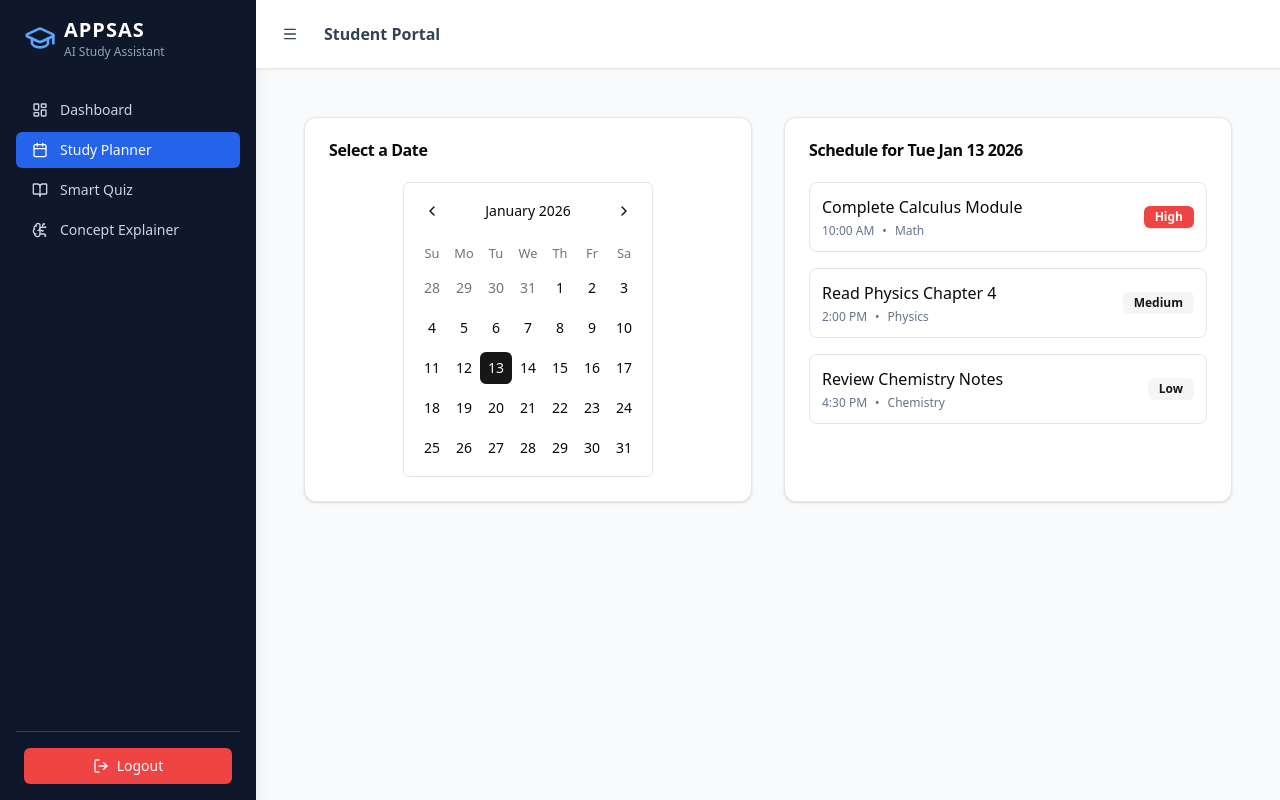
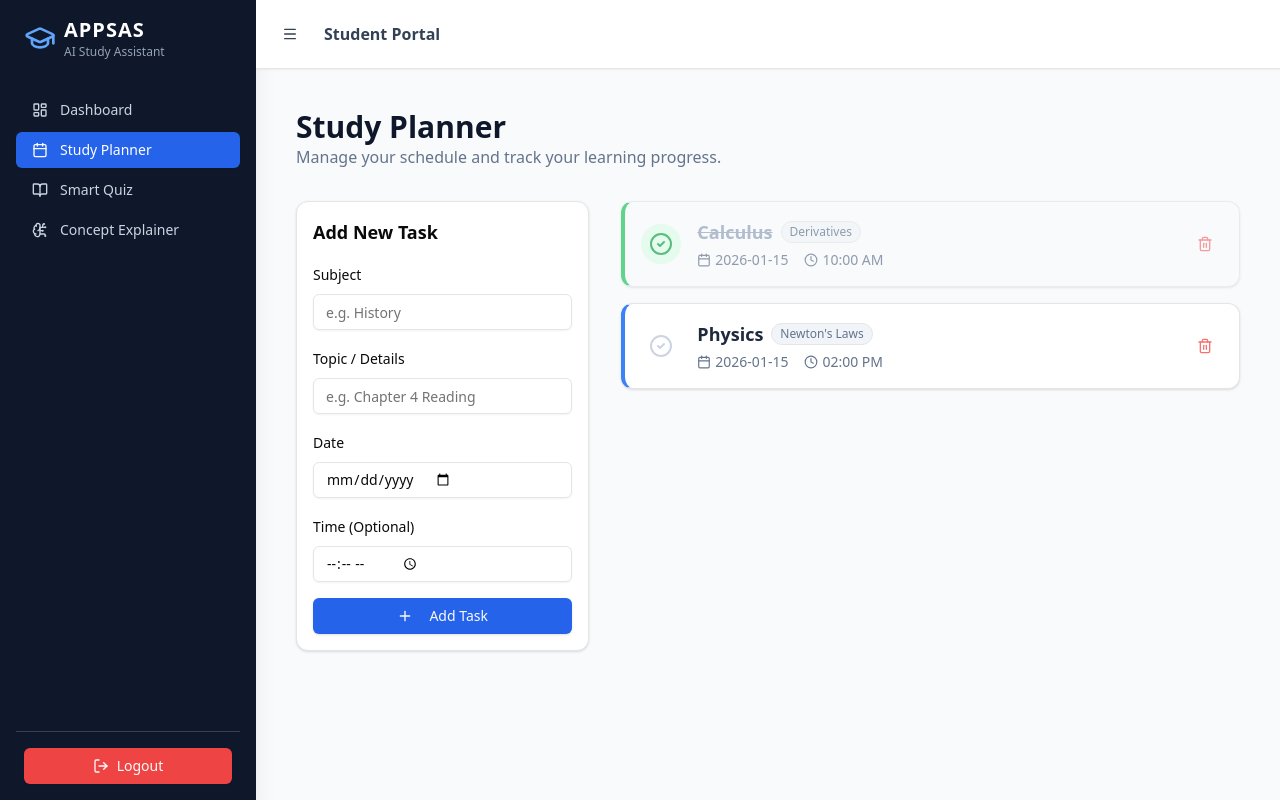
Before and after one commit to Krish-452/APPSAS, a React (Vite) app: page /planner in a window 1280 px wide. Built offline with nearby package versions, Linux system fonts and the light colour scheme.

Commit message:
Update StudyPlanner.jsx

```diff
--- a/src/pages/StudyPlanner.jsx
+++ b/src/pages/StudyPlanner.jsx
@@ -1,59 +1,161 @@
 import { useState } from "react";
-import { Calendar } from "@/components/ui/calendar";
-import { Card, CardContent, CardHeader, CardTitle } from "@/components/ui/card";
-import { Badge } from "@/components/ui/badge";
+import { Card, CardContent } from "@/components/ui/card";
+import { Button } from "@/components/ui/button";
+import { Input } from "@/components/ui/input";
+import { Label } from "@/components/ui/label";
+import { Calendar as CalendarIcon, Clock, CheckCircle2, Plus, Trash2 } from "lucide-react";
 
 export default function StudyPlanner() {
-  const [date, setDate] = useState(new Date());
+  // Input States
+  const [newSubject, setNewSubject] = useState("");
+  const [newTopic, setNewTopic] = useState("");
+  const [newTime, setNewTime] = useState("");
+  const [newDate, setNewDate] = useState("");
 
-  const tasks = [
-    { title: "Complete Calculus Module", time: "10:00 AM", type: "Math", priority: "High" },
-    { title: "Read Physics Chapter 4", time: "2:00 PM", type: "Physics", priority: "Medium" },
-    { title: "Review Chemistry Notes", time: "4:30 PM", type: "Chemistry", priority: "Low" },
-  ];
+  // Initial Data
+  const [tasks, setTasks] = useState([
+    { id: 1, subject: "Calculus", topic: "Derivatives", date: "2026-01-15", time: "10:00 AM", completed: true },
+    { id: 2, subject: "Physics", topic: "Newton's Laws", date: "2026-01-15", time: "02:00 PM", completed: false },
+  ]);
+
+  const addTask = () => {
+    if (!newSubject || !newTopic || !newDate) return;
+
+    const newTask = {
+        id: Date.now(),
+        subject: newSubject,
+        topic: newTopic,
+        date: newDate,
+        time: newTime || "All Day",
+        completed: false
+    };
+
+    setTasks([...tasks, newTask]);
+    // Reset fields
+    setNewSubject("");
+    setNewTopic("");
+    setNewDate("");
+    setNewTime("");
+  };
+
+  const toggleTask = (id) => {
+    setTasks(tasks.map(t => t.id === id ? { ...t, completed: !t.completed } : t));
+  };
+
+  const deleteTask = (id) => {
+    setTasks(tasks.filter(t => t.id !== id));
+  };
 
   return (
-    <div className="p-8 grid md:grid-cols-2 gap-8">
-      {/* Calendar Section */}
-      <Card>
-        <CardHeader>
-            <CardTitle>Select a Date</CardTitle>
-        </CardHeader>
-        <CardContent className="flex justify-center">
-            <Calendar
-                mode="single"
-                selected={date}
-                onSelect={setDate}
-                className="rounded-md border"
-            />
-        </CardContent>
-      </Card>
+    <div className="p-6 max-w-5xl mx-auto space-y-8">
 
-      {/* Tasks List */}
-      <Card>
-        <CardHeader>
-            <CardTitle>Schedule for {date ? date.toDateString() : "Today"}</CardTitle>
-        </CardHeader>
-        <CardContent>
-            <div className="space-y-4">
-                {tasks.map((task, i) => (
-                    <div key={i} className="flex items-center justify-between p-3 border rounded-lg hover:bg-slate-50">
-                        <div>
-                            <p className="font-medium">{task.title}</p>
-                            <div className="flex gap-2 text-xs text-slate-500 mt-1">
-                                <span>{task.time}</span>
-                                <span>•</span>
-                                <span>{task.type}</span>
-                            </div>
+      {/* HEADER */}
+      <div>
+          <h1 className="text-3xl font-bold text-slate-900">Study Planner</h1>
+          <p className="text-slate-500">Manage your schedule and track your learning progress.</p>
+      </div>
+
+      <div className="grid grid-cols-1 md:grid-cols-3 gap-8">
+
+        {/* LEFT: Add Task Form */}
+        <div className="md:col-span-1 space-y-4">
+            <Card>
+                <CardContent className="p-4 space-y-4">
+                    <h3 className="font-semibold text-lg">Add New Task</h3>
+
+                    <div className="space-y-2">
+                        <Label>Subject</Label>
+                        <Input
+                            placeholder="e.g. History"
+                            value={newSubject}
+                            onChange={(e) => setNewSubject(e.target.value)}
+                        />
+                    </div>
+
+                    <div className="space-y-2">
+                        <Label>Topic / Details</Label>
+                        <Input
+                            placeholder="e.g. Chapter 4 Reading"
+                            value={newTopic}
+                            onChange={(e) => setNewTopic(e.target.value)}
+                        />
+                    </div>
+
+                    <div className="space-y-2">
+                        <Label>Date</Label>
+                        <Input
+                            type="date"
+                            value={newDate}
+                            onChange={(e) => setNewDate(e.target.value)}
+                        />
+                    </div>
+
+                    <div className="space-y-2">
+                        <Label>Time (Optional)</Label>
+                        <Input
+                            type="time"
+                            value={newTime}
+                            onChange={(e) => setNewTime(e.target.value)}
+                        />
+                    </div>
+
+                    <Button onClick={addTask} className="w-full bg-blue-600 hover:bg-blue-700">
+                        <Plus size={16} className="mr-2"/> Add Task
+                    </Button>
+                </CardContent>
+            </Card>
+        </div>
+
+        {/* RIGHT: Task List */}
+        <div className="md:col-span-2 space-y-4">
+            {tasks.length === 0 && (
+                <div className="text-center text-slate-400 py-10">No tasks scheduled. Add one to get started!</div>
+            )}
+
+            {tasks.map((task) => (
+            <Card key={task.id} className={`transition-all border-l-4 ${task.completed ? "border-l-green-500 bg-slate-50 opacity-70" : "border-l-blue-500 bg-white"}`}>
+                <CardContent className="flex items-center p-4">
+
+                {/* Checkbox */}
+                <button
+                    onClick={() => toggleTask(task.id)}
+                    className={`mr-4 p-2 rounded-full transition-colors ${task.completed ? "text-green-600 bg-green-100" : "text-slate-300 hover:text-slate-500 hover:bg-slate-100"}`}
+                >
+                    <CheckCircle2 size={24} />
+                </button>
+
+                {/* Details */}
+                <div className="flex-1">
+                    <div className="flex items-center gap-2 mb-1">
+                        <h3 className={`font-semibold text-lg ${task.completed ? "line-through text-slate-400" : "text-slate-800"}`}>
+                        {task.subject}
+                        </h3>
+                        <span className="text-xs px-2 py-0.5 rounded-full bg-slate-100 text-slate-500 border">
+                            {task.topic}
+                        </span>
+                    </div>
+
+                    <div className="flex items-center gap-4 text-sm text-slate-500">
+                        <div className="flex items-center gap-1">
+                            <CalendarIcon size={14} /> {task.date}
                         </div>
-                        <Badge variant={task.priority === "High" ? "destructive" : "secondary"}>
-                            {task.priority}
-                        </Badge>
+                        <div className="flex items-center gap-1">
+                            <Clock size={14} /> {task.time}
+                        </div>
                     </div>
-                ))}
-            </div>
-        </CardContent>
-      </Card>
+                </div>
+
+                {/* Delete Button */}
+                <Button variant="ghost" size="icon" onClick={() => deleteTask(task.id)} className="text-red-400 hover:text-red-600 hover:bg-red-50">
+                    <Trash2 size={16} />
+                </Button>
+
+                </CardContent>
+            </Card>
+            ))}
+        </div>
+
+      </div>
     </div>
   );
 }
```
